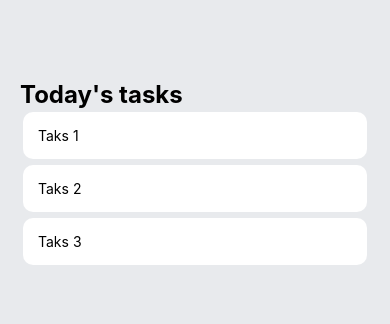
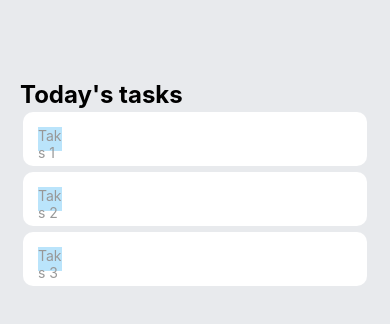
Before and after one commit to eric-antonio/TodoList, a React Native app: screen / in a window 390 px wide. Shown: the top 324 px of the page. Built offline with nearby package versions, Linux system fonts and the light colour scheme.

Commit message:
Update task.js

```diff
--- a/components/task.js
+++ b/components/task.js
@@ -30,8 +30,17 @@ const styles = StyleSheet.create({
         padding: 15,
         borderRadius: 10,
     },
-    itemLeft:{},
-    square:{},
+    itemLeft:{
+        flexDirection: 'row',
+        alignItems: 'center',
+        flexWrap:'warp',
+    },
+    square:{
+        width: 24,
+        height: 24,
+        backgroundColor: '#55BCF6',
+        opacity:0.4,
+    },
     itemText:{},
     circular:{},
 
```
